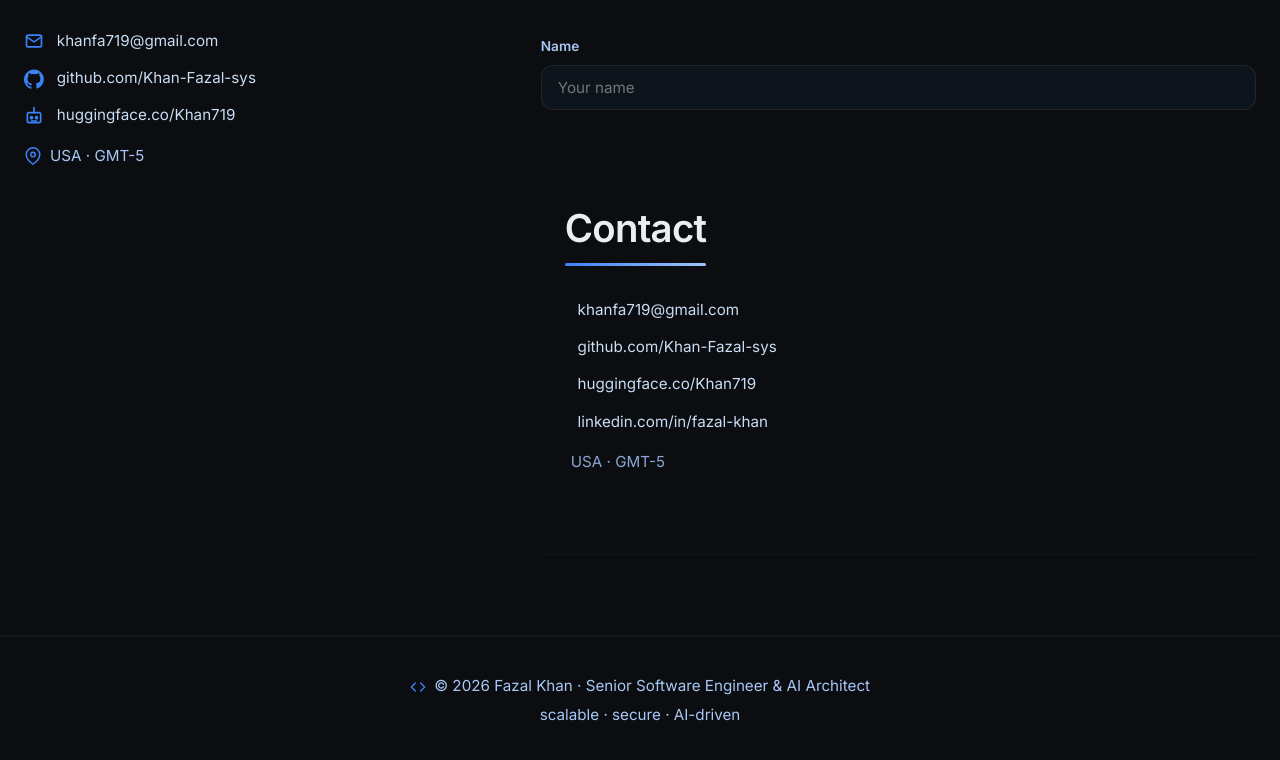
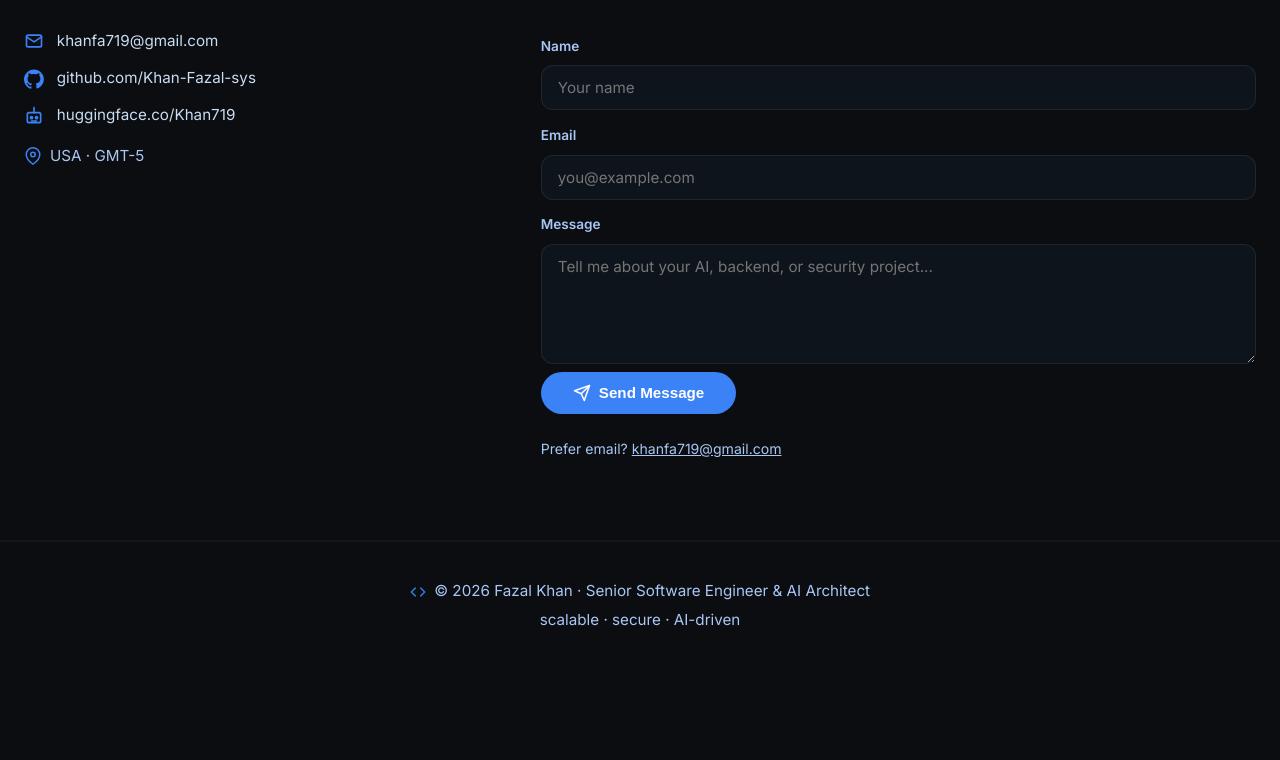
Before and after one commit to Khan-Fazal-sys/personal-website, a plain HTML site: page index.html in a window 1280 px wide. Shown: the part 3065-3825 px from the top of the page. After the commit the page ends 3734 px from the top, so only its background shows below. Drawn offline with Linux system fonts and the light colour scheme.

Commit message:
"remove contacts"

```diff
--- a/index.html
+++ b/index.html
@@ -1319,20 +1319,25 @@
             <label for="cf-name">Name</label>
             <input type="text" id="cf-name" name="name" autocomplete="name" required placeholder="Your name" />
 
-  <!-- CONTACT -->
-  <section id="contact">
-    <div class="container">
-      <h2>Contact</h2>
-      <div class="contact-grid">
-        <div class="contact-info">
-          <a href="mailto:khanfa719@gmail.com"><i class="fas fa-envelope"></i> khanfa719@gmail.com</a>
-          <a href="https://github.com/Khan-Fazal-sys" target="_blank"><i class="fab fa-github"></i> github.com/Khan-Fazal-sys</a>
-          <a href="https://huggingface.co/Khan719" target="_blank"><i class="fas fa-robot"></i> huggingface.co/Khan719</a>
-          <a href="#" target="_blank"><i class="fab fa-linkedin"></i> linkedin.com/in/fazal-khan</a>
-          <p style="margin-top:1rem; color:#8ba7d5; font-size:clamp(0.8rem,2.5vw,0.95rem);"><i class="fas fa-map-pin" style="color:#3b82f6; margin-right:6px;"></i> USA · GMT-5</p>
-        </div>
-      </div>
-    </section>
+            <label for="cf-email">Email</label>
+            <input type="email" id="cf-email" name="email" autocomplete="email" required placeholder="you@example.com" />
+
+            <label for="cf-message">Message</label>
+            <textarea id="cf-message" name="message" required placeholder="Tell me about your AI, backend, or security project..."></textarea>
+
+            <!-- Honeypot — visually hidden, bait for bots. Real users will never see/fill it. -->
+            <label for="cf-gotcha" class="honeypot" aria-hidden="true">Leave this field empty</label>
+            <input type="text" id="cf-gotcha" name="_gotcha" class="honeypot" tabindex="-1" autocomplete="off" aria-hidden="true" />
+
+            <button type="submit">
+              <svg viewBox="0 0 24 24" fill="none" stroke="currentColor" stroke-width="2" stroke-linecap="round" stroke-linejoin="round" aria-hidden="true"><line x1="22" y1="2" x2="11" y2="13"/><polygon points="22 2 15 22 11 13 2 9 22 2"/></svg>
+              Send Message
+            </button>
+
+            <p class="contact-fallback">
+              Prefer email? <a href="mailto:khanfa719@gmail.com">khanfa719@gmail.com</a>
+            </p>
+          </form>
   </main>
 
   <footer>
```
